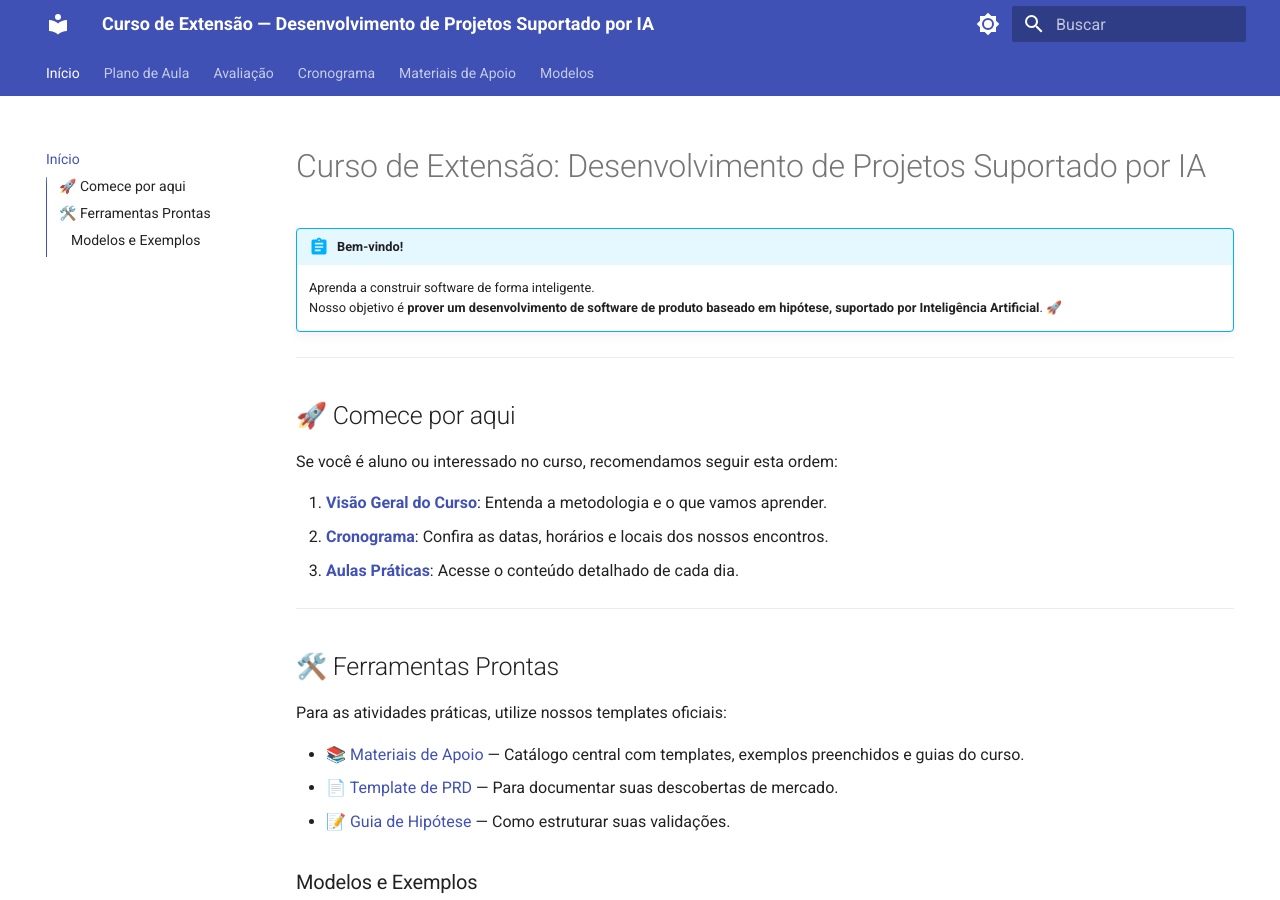
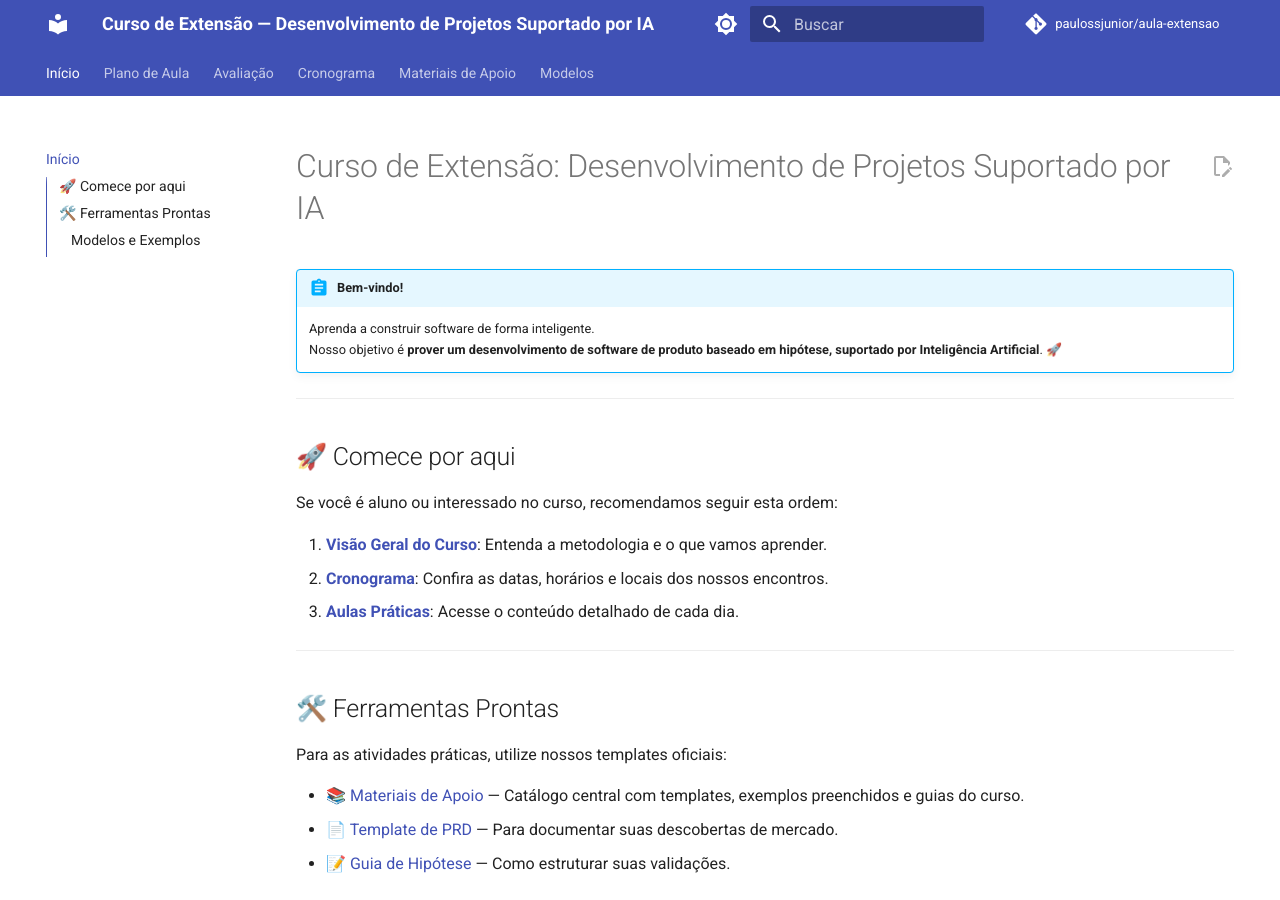
Before and after one commit to paulossjunior/aula-extensao, an MkDocs documentation site: the page built from docs/index.md, in a window 1280 px wide and 900 px high. Built offline with MkDocs 1.6.1 and Material for MkDocs 9.7.7, drawn with Linux system fonts in a browser that asks for light colours; comment, search, counter and statistics services are not loaded.

Commit message:
ci: harden deploy workflow and add site metadata
The published sitemap.xml was empty because mkdocs.yml had no
site_url, so the site was effectively invisible to crawlers. The
workflow also ran a non-strict build, letting broken internal links
deploy silently, and pinned actions that now force a Node.js 24
fallback on the runner.

- set site_url so sitemap.xml lists the 23 pages
- add repo_url/edit_uri plus the content.action.edit feature to
  surface an "edit this page" link
- build with --strict so broken links fail the pipeline
- bump checkout/setup-python to v7 and the Pages actions to v5
- cache pip downloads between runs

Co-Authored-By: Claude Opus 5 (1M context) <noreply@anthropic.com>

```diff
--- a/mkdocs.yml
+++ b/mkdocs.yml
@@ -1,6 +1,10 @@
 site_name: Curso de Extensão — Desenvolvimento de Projetos Suportado por IA
 site_description: Documentação oficial do curso de extensão em desenvolvimento de projetos suportado por Inteligência Artificial.
 site_author: Paulo Junior
+site_url: https://paulossjunior.github.io/aula-extensao/
+repo_url: https://github.com/paulossjunior/aula-extensao
+repo_name: paulossjunior/aula-extensao
+edit_uri: edit/main/docs/
 docs_dir: docs
 theme:
   name: material
@@ -26,6 +30,7 @@ theme:
     - navigation.top
     - search.suggest
     - toc.integrate
+    - content.action.edit
 plugins:
   - search:
       lang: pt
```
Also changed, not shown: 1 other file.
